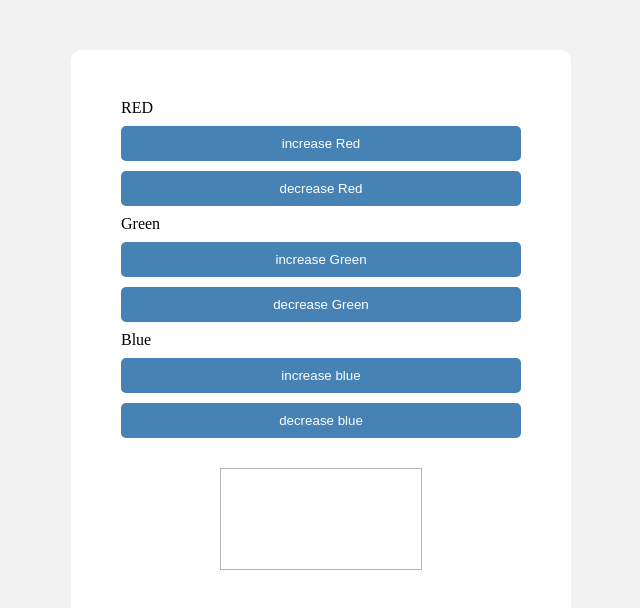
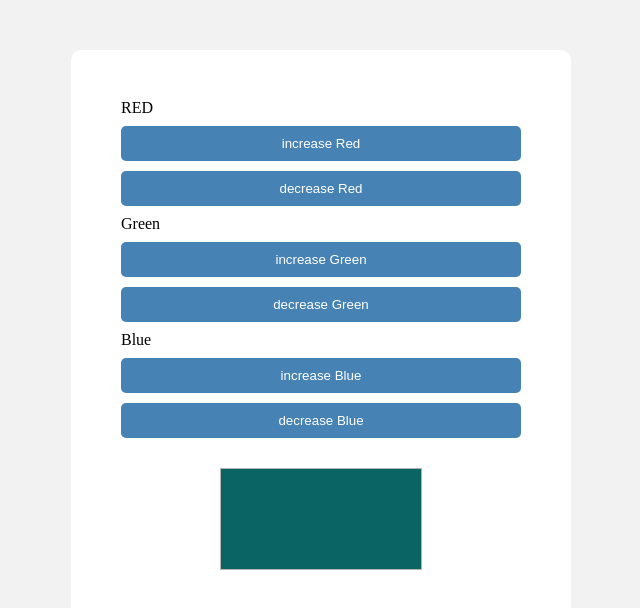
Before and after one commit to Mmomenzadeh/Momenzadeh-HW18-maktab-85, a React (Vite) app: page / in a window 1280 px wide. Shown: the top 608 px of the page, without its empty margins (319-959 px from the left). Built offline with nearby package versions, Linux system fonts and the light colour scheme.

Commit message:
finish Question 2

```diff
--- a/src/App.jsx
+++ b/src/App.jsx
@@ -1,5 +1,6 @@
 import { useReducer } from "react"
 import "./App.css"
+import AdjustColor from "./Components/AdjustColor/AdjustColor"
 import Question1 from "./Components/Question-1"
 import Question2 from "./Components/Question-2"
 import Question3 from "./Components/Question-3"
@@ -11,8 +12,9 @@ const App=()=>{
     return(
         <div className="app">
             {/* <Question1/> */}
-            <Question2/>
+            {/* <Question2/> */}
             {/* <Question3/> */}
+            <AdjustColor/>
 
         </div>
     )
--- /dev/null
+++ b/src/Components/AdjustColor/AdjustColor.jsx
@@ -0,0 +1,98 @@
+import { useState } from "react";
+
+const AdjustColor = () => {
+  const [rgbValue, setRgbValue] = useState({ red: 10, green: 100, blue: 100 });
+
+  const changeColorHandeler = (action) => {
+    switch (action) {
+      case "RedIncrease":
+        if ( rgbValue.red < 256) {
+          setRgbValue({ ...rgbValue, red: rgbValue.red + 5 });
+          console.log(rgbValue.red);
+
+        }
+        break;
+
+      case "RedDecrease":
+        if (rgbValue.red >=0 ) {
+          setRgbValue({ ...rgbValue, red: rgbValue.red - 5 });
+          console.log(rgbValue.red);
+
+        }
+        break;
+
+      case "GreenIncrease":
+        if (rgbValue.green < 256) {
+          setRgbValue({ ...rgbValue, green: rgbValue.green + 5 });
+        }
+        break;
+
+      case "GreenDecrease":
+        if (rgbValue.green >= 0) {
+          setRgbValue({ ...rgbValue, green: rgbValue.green - 5 });
+        }
+        break;
+
+      case "BlueIncrease":
+        if ( rgbValue.blue < 256) {
+          setRgbValue({ ...rgbValue, blue: rgbValue.blue + 5 });
+        }
+        break;
+
+      case "BlueDecrease":
+        if (rgbValue.blue >= 0 ) {
+          setRgbValue({ ...rgbValue, blue: rgbValue.blue - 5 });
+        }
+        break;
+
+      default:
+        rgbValue
+        break;
+    }
+  };
+
+  return (
+    <div className="Question2-app">
+      <div className="color-container">
+        <p>RED</p>
+        <div className="rgb">
+          <button onClick={() => changeColorHandeler("RedIncrease")}>
+            increase Red
+          </button>
+          <button onClick={() => changeColorHandeler("RedDecrease")}>
+            decrease Red
+          </button>
+        </div>
+        <p>Green</p>
+        <div className="rgb">
+          <button onClick={() => changeColorHandeler("GreenIncrease")}>
+            increase Green
+          </button>
+          <button onClick={() => changeColorHandeler("GreenDecrease")}>
+            decrease Green
+          </button>
+        </div>
+        <p>Blue</p>
+        <div className="rgb">
+          <button onClick={() => changeColorHandeler("BlueIncrease")}>
+            increase Blue
+          </button>
+          <button onClick={() => changeColorHandeler("BlueDecrease")}>
+            decrease Blue
+          </button>
+        </div>
+
+        <div className="color">
+          <div
+            className="palette"
+            style={{
+              backgroundColor: `rgb(${rgbValue.red},${rgbValue.green},${rgbValue.blue})`,
+            }}
+          ></div>
+        </div>
+      </div>
+    </div>
+  );
+};
+
+export default AdjustColor;
--- a/src/Components/Question-2/index.jsx
+++ b/src/Components/Question-2/index.jsx
@@ -1,34 +1,64 @@
+import { useReducer } from "react";
 import "./Question-2.css";
 
+function reducer( initialColor , action) {
+    switch (action.type) {
+      case "increaseRed":
+        if ( rgbValue.red < 256) {
+        return {...initialColor, red : initialColor.red + 5}
+        }
+      case "decreaseRed":
+        if (rgbValue.red >= 0 ) {
+        return {...initialColor , red : initialColor.red -5}
+        }
+      case "increaseGreen":
+        return {...initialColor , green : initialColor.green + 5};
+      case "decreaseGreen":
+        return {...initialColor , green : initialColor.green -5}
+      case "increaseblue":
+        return {...initialColor , blue : initialColor.blue +5}
+      case "decreaseblue":
+        return {...initialColor , blue : initialColor.blue -5}
+
+      default:
+        return initialColor;
+    }
+  };
+
+
 const Question2 = () => {
+
+
+const [initialColor, dispatch] = useReducer(reducer, {red: 100,green: 100,blue: 100,});
+
   return (
     <div className="Question2-app">
       <div className="color-container">
         <p>RED</p>
         <div className="rgb">
-          <button onClick={()=>dispatch()}>
+          <button onClick={() => dispatch({ type: "increaseRed" })}>
             increase Red
           </button>
-          <button onClick={()=>dispatch()}>
+          <button onClick={() => dispatch({ type: "decreaseRed" })}>
             decrease Red
           </button>
         </div>
         <p>Green</p>
         <div className="rgb">
-          <button onClick={()=>dispatch()}>
+          <button onClick={() => dispatch({ type: "increaseGreen" })}>
             increase Green
           </button>
-          <button onClick={()=>dispatch()}>
+          <button onClick={() => dispatch({ type: "decreaseGreen" })}>
             decrease Green
           </button>
         </div>
         <p>Blue</p>
         <div className="rgb">
-          <button onClick={()=>dispatch()}>
-            increase blue
+          <button onClick={() => dispatch({ type: "increaseblue" })}>
+            increase Blue
           </button>
-          <button onClick={()=>dispatch()}>
-            decrease blue
+          <button onClick={() => dispatch({ type: "decreaseblue" })}>
+            decrease Blue
           </button>
         </div>
 
@@ -36,7 +66,7 @@ const Question2 = () => {
           <div
             className="palette"
             style={{
-              backgroundColor: ` rgb()`,
+              backgroundColor: ` rgb(${initialColor.red} , ${initialColor.green} , ${initialColor.blue})`,
             }}
           ></div>
         </div>
```
Also changed, not shown: src/Components/AdjustColor/AdjustColor.css (added).
